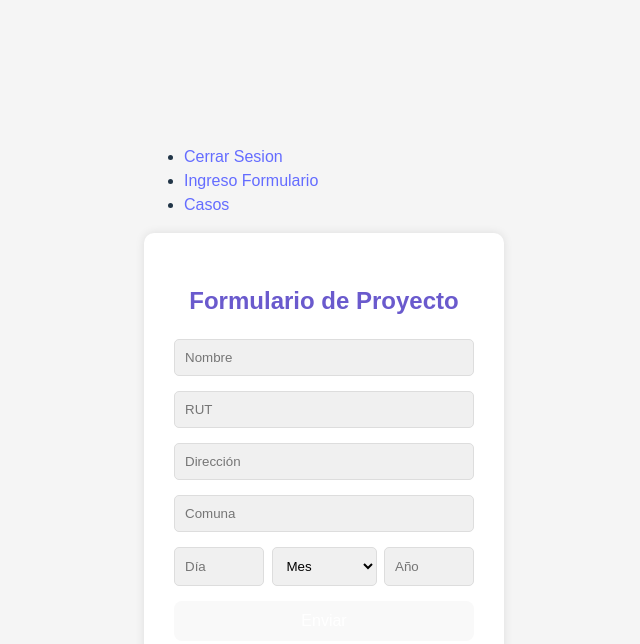
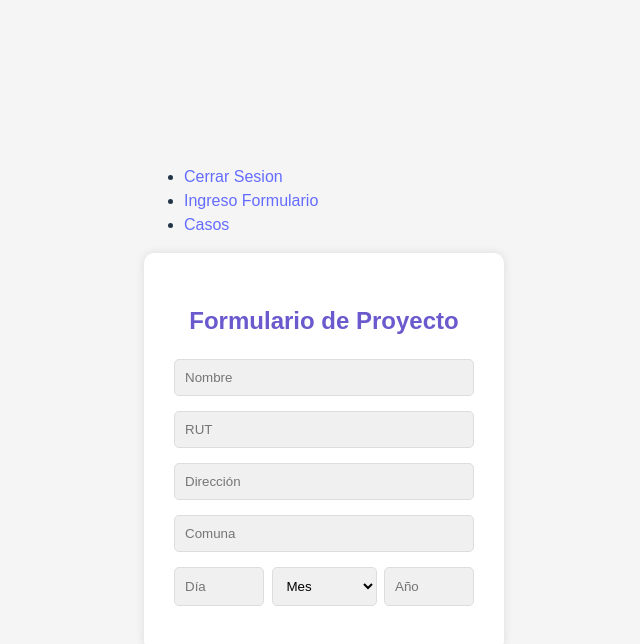
Before and after one commit to eduardoscrs/front-integra2, a React (Vite) app: page /ingreso-formulario in a window 1280 px wide. Shown: the top 644 px of the page, without its empty margins (316-956 px from the left). Built offline with nearby package versions, Linux system fonts and the light colour scheme.

Commit message:
eliminar boton de enviar

```diff
--- a/src/pages/IngresoFormulario.jsx
+++ b/src/pages/IngresoFormulario.jsx
@@ -112,7 +112,7 @@ const IngresoFormulario = () => {
             onChange={handleChange}
           />
         </div>
-        <button type="submit">Enviar</button>
+
       </form>
     </div>
   );
--- a/src/styles/Formulario.css
+++ b/src/styles/Formulario.css
@@ -70,21 +70,6 @@ form select:valid {
     background-color: #f0f0f0;
 }
 
-button {
-    width: 100%;
-    padding: 10px;
-    border: none;
-    border-radius: 5px;
-    background-color: #6a5acd;
-    color: white;
-    font-size: 16px;
-    cursor: pointer;
-}
-
-button:hover {
-    background-color: #5a4db1;
-}
-
 small {
     color: #ff6666;
     font-size: 12px;
```
